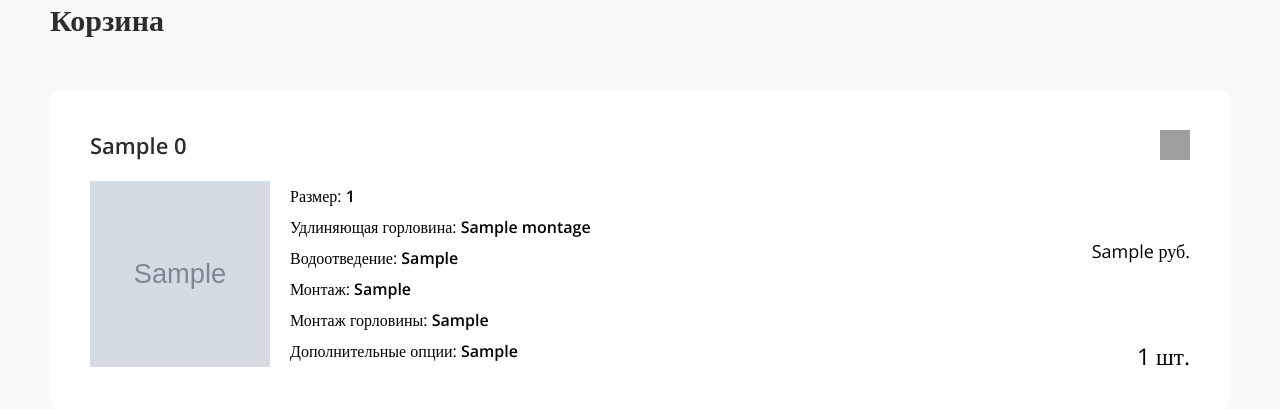
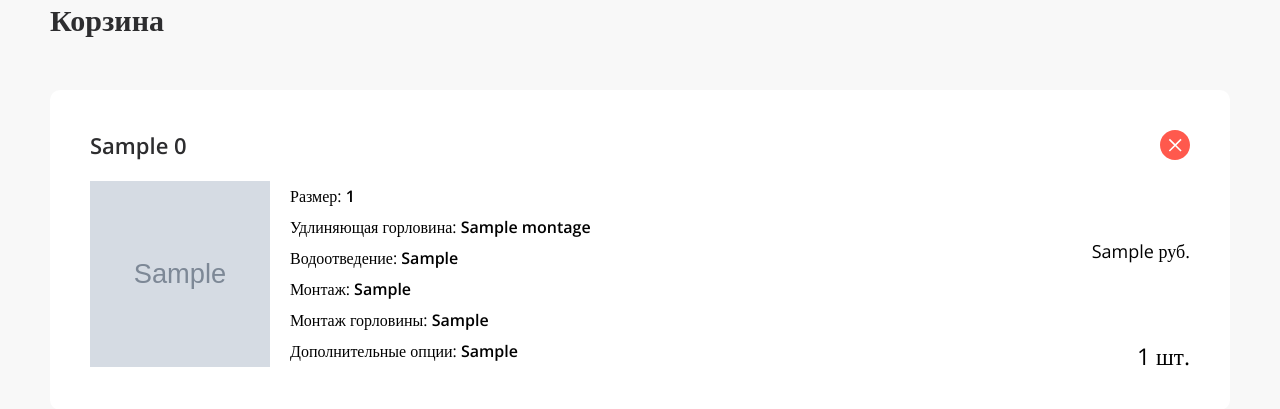
Before and after one commit to Svyat21/RuSanitApp, a Django app: template rusanitapp/shop/templates/shop/basket.html in a window 1280 px wide. Shown: the part 155-564 px from the top of the page. Run offline with Django 3.2, Linux system fonts and the light colour scheme; the template is opened without the code that fills it: most values are stand-ins (such as "Sample title", 1, 10 or a date in 2020); grey boxes marked "Sample" are stand-in pictures; some libraries are stand-ins or nearby versions; grey boxes are pictures that could not be loaded.

Commit message:
Added status :hover to the product deletion button in the shopping cart

```diff
--- a/rusanitapp/shop/static/shop/css/main.css
+++ b/rusanitapp/shop/static/shop/css/main.css
@@ -373,9 +373,14 @@ body{
     justify-content: space-between;
 }
 .delete{
-    background-image: url(../images/exit.svg);
+    background-image: url(../images/close.svg);
+    background-size: contain;
     width: 30px;
     height: 30px;
+    transition: background-image 0.2s linear;
+}
+.delete:hover{
+    background-image: url(../images/close_active.svg);
 }
 .full-price{
     font-style: normal;
```
